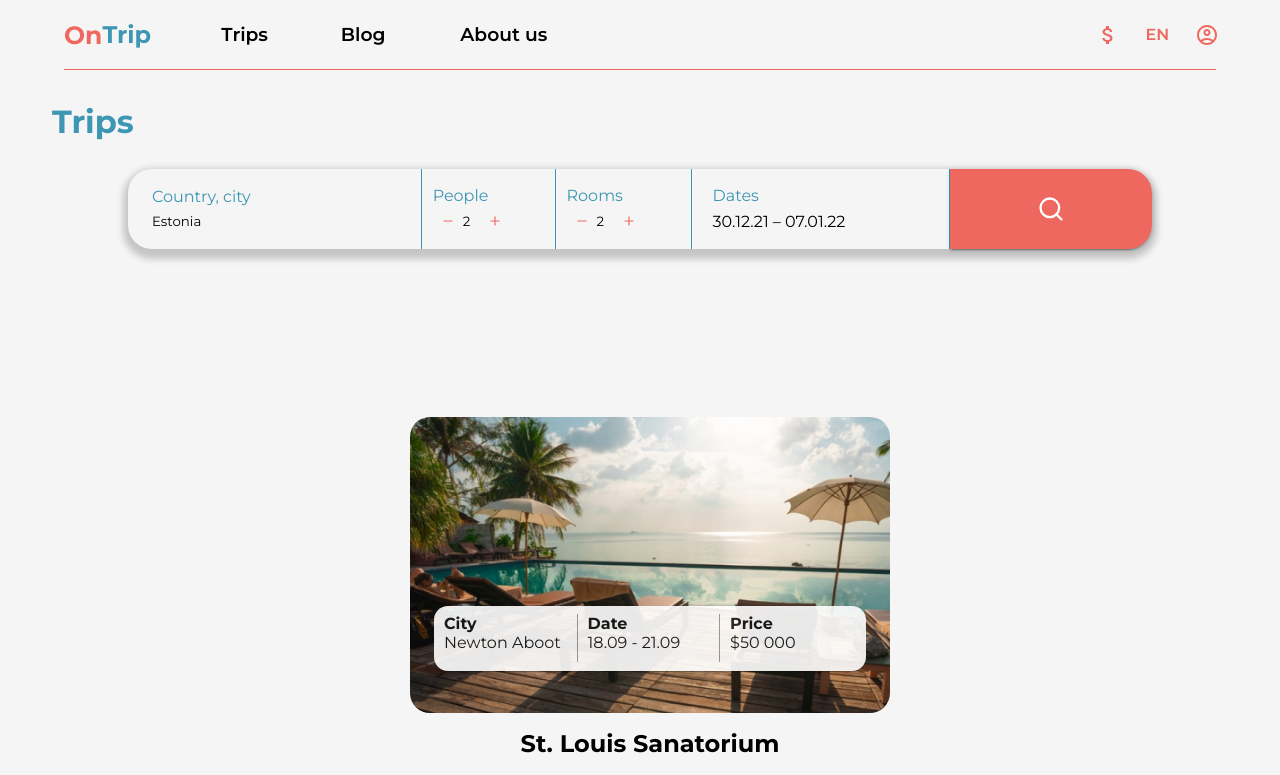
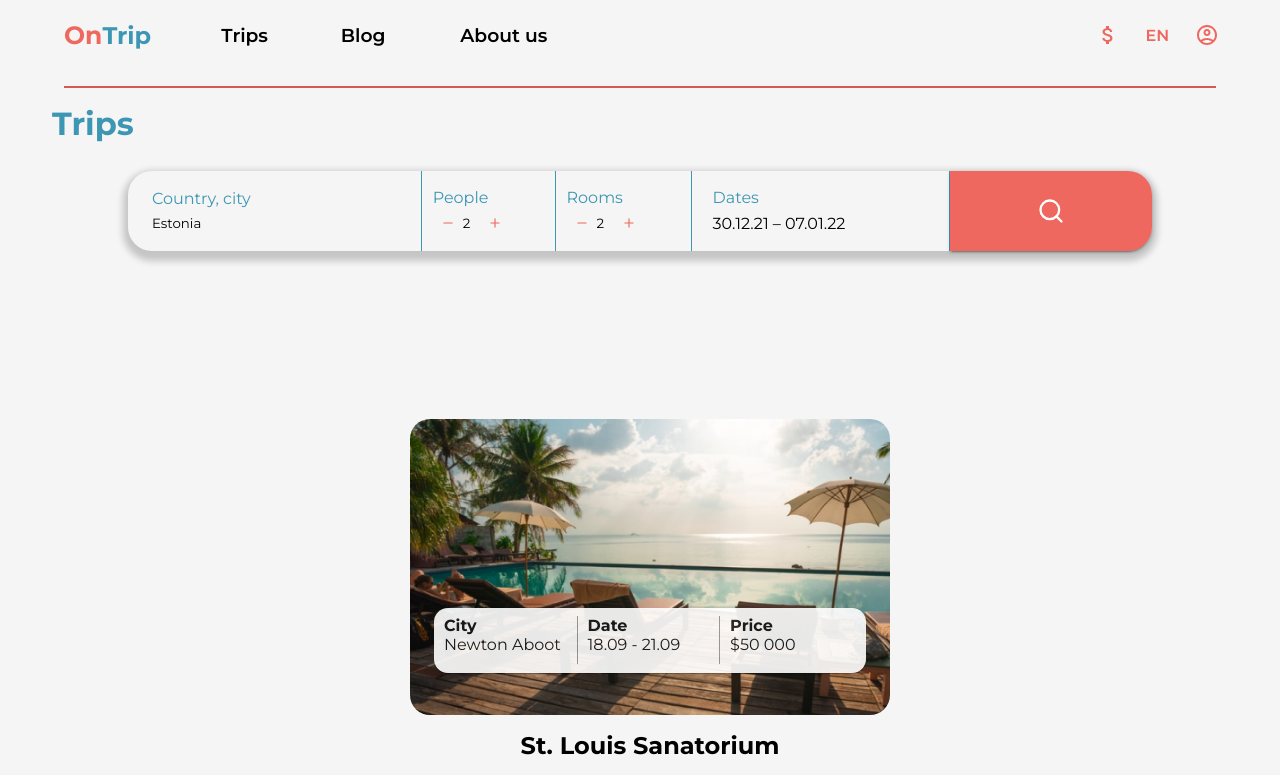
Before and after one commit to arc4dex/OnTrip, a React (Create React App) app: page /trips in a window 1280 px wide. Shown: the top 775 px of the page. Built offline with nearby package versions, Linux system fonts and the light colour scheme.

Commit message:
fix: removing border-bottom from headerDesktop + fixing red line at header trips page

```diff
--- a/src/components/headerDesktop/styles.js
+++ b/src/components/headerDesktop/styles.js
@@ -7,7 +7,6 @@ export const NavDesktop = styled.nav`
   display: none;
   justify-content: space-between;
 
-  border-bottom: 1px solid var(--red);
   margin-bottom: 1rem;
 
   section{
--- a/src/pages/Trips/index.jsx
+++ b/src/pages/Trips/index.jsx
@@ -1,4 +1,8 @@
 import { StyledH1 } from "./style";
+
+import { Divider } from "@mui/material";
+
+import { useState, useEffect } from "react";
 
 import Header from "../../components/header";
 import HeaderDesktop from "../../components/headerDesktop";
@@ -7,18 +11,48 @@ import AccommodationCard from "../../components/AccommodationCard";
 import SpecialOffers from "../../components/SpecialOffers";
 import Footer from "../../components/Footer";
 
+function Trips() {
 
-function Trips() {
+  const [lineState, setLineState] = useState(()=>{
+    if(window.innerWidth < 800){
+      return "none"
+    }else{
+      return "block"
+    }
+  });
+
+  useEffect(() => {
+    function handleChangeLineState() {
+      if(window.innerWidth < 800){
+        setLineState("none")
+      }else{
+        setLineState("block")
+      }
+    }
+
+    window.addEventListener("resize", handleChangeLineState);
+  });
+
   return (
     <>
-      <Header/>
-      <HeaderDesktop/>
+      <Header />
+      <HeaderDesktop />
+      <Divider
+        flexItem
+        sx={{
+          bgcolor: "#EE685F",
+          borderWidth: "1px",
+          width: "90%",
+          alignSelf: "center",
+          display: lineState,
+        }}
+      />
       <StyledH1>Trips</StyledH1>
-      <SearchFilter/>
+      <SearchFilter />
       {/* Aqui será executado um map para exibir a quantidade de cards necesários, talvez criar uma section específica para retornar os cards */}
-      <AccommodationCard/>
-      <SpecialOffers/>
-      <Footer/>
+      <AccommodationCard />
+      <SpecialOffers />
+      <Footer />
     </>
   );
 }
```
